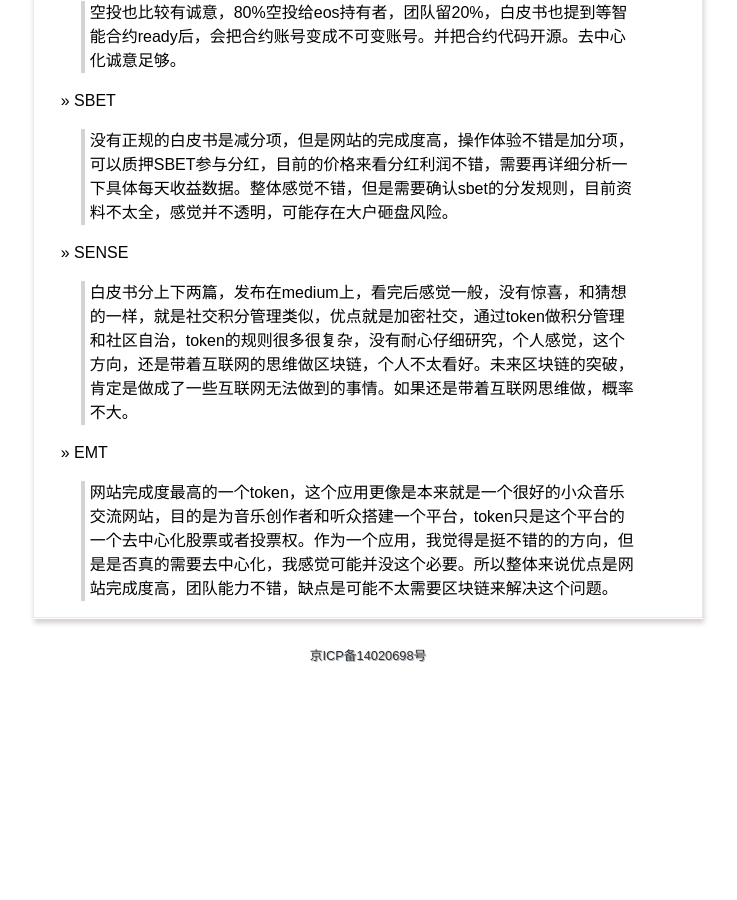
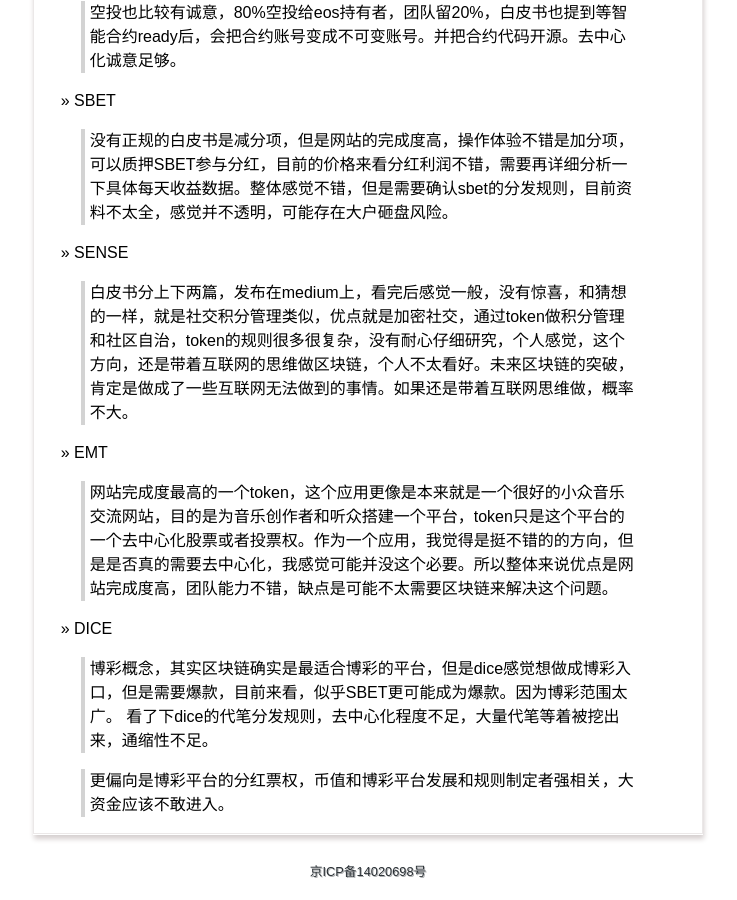
Before and after one commit to yanyiwu/blog, a Jekyll site: the page built from eostokens.md, in a window 1280 px wide and 900 px high, scrolled down 1919 px. Shown: the whole window, without its empty margins (272-1009 px from the left). Built offline with Jekyll 4.4.1, drawn with Linux system fonts in a browser that asks for light colours; Markdown is read by kramdown in place of the engine named in the settings; comment, search, counter and statistics services are not loaded; before the commit the page ends 2603 px from its top, so only the background shows below that.

Commit message:
[token] DICE

```diff
--- a/eostokens.md
+++ b/eostokens.md
@@ -89,3 +89,10 @@ title: EOS-Tokens白皮书分析专栏
 &raquo; EMT
 
 > 网站完成度最高的一个token，这个应用更像是本来就是一个很好的小众音乐交流网站，目的是为音乐创作者和听众搭建一个平台，token只是这个平台的一个去中心化股票或者投票权。作为一个应用，我觉得是挺不错的的方向，但是是否真的需要去中心化，我感觉可能并没这个必要。所以整体来说优点是网站完成度高，团队能力不错，缺点是可能不太需要区块链来解决这个问题。
+
+&raquo; DICE
+
+> 博彩概念，其实区块链确实是最适合博彩的平台，但是dice感觉想做成博彩入口，但是需要爆款，目前来看，似乎SBET更可能成为爆款。因为博彩范围太广。
+看了下dice的代笔分发规则，去中心化程度不足，大量代笔等着被挖出来，通缩性不足。
+
+> 更偏向是博彩平台的分红票权，币值和博彩平台发展和规则制定者强相关，大资金应该不敢进入。
```
